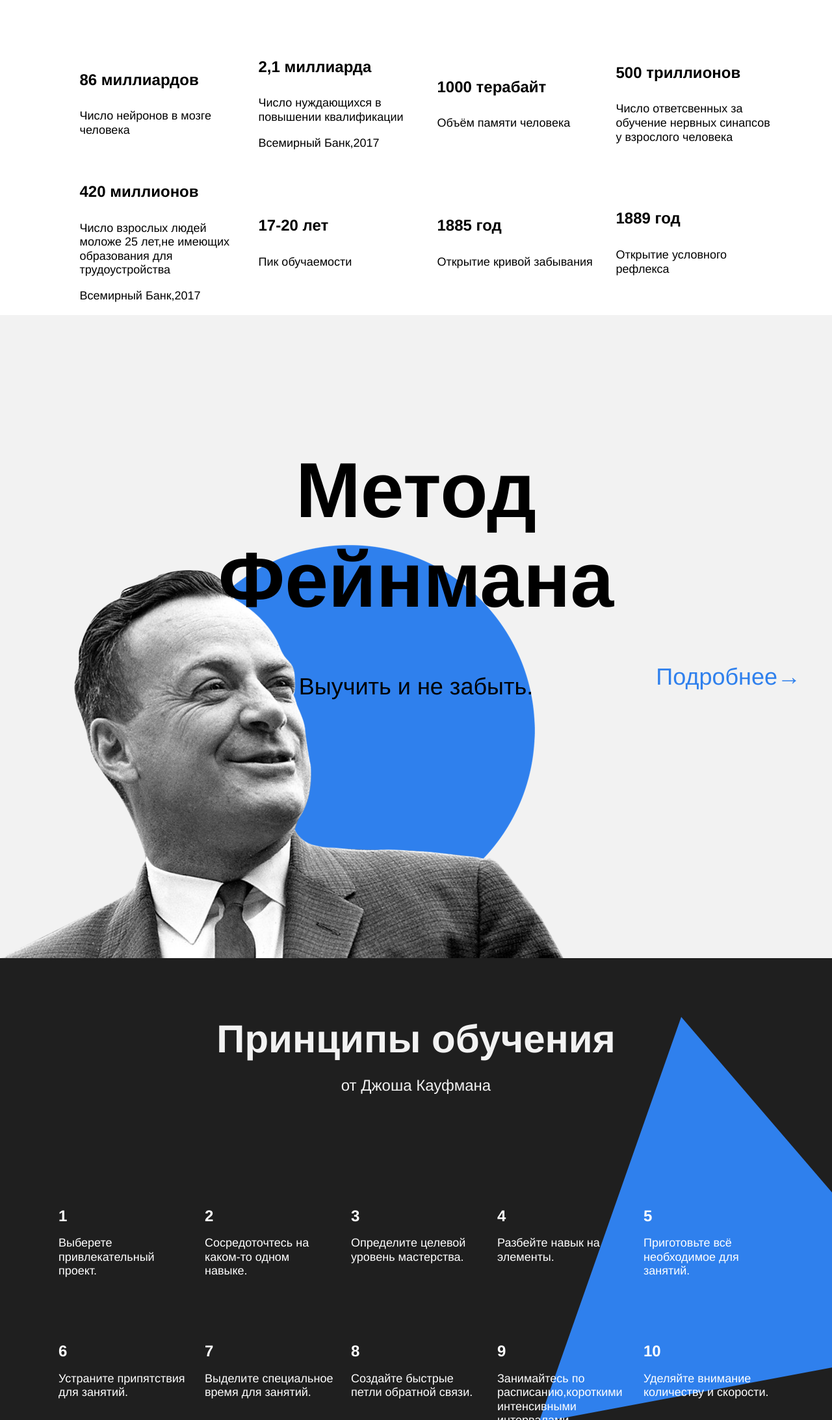
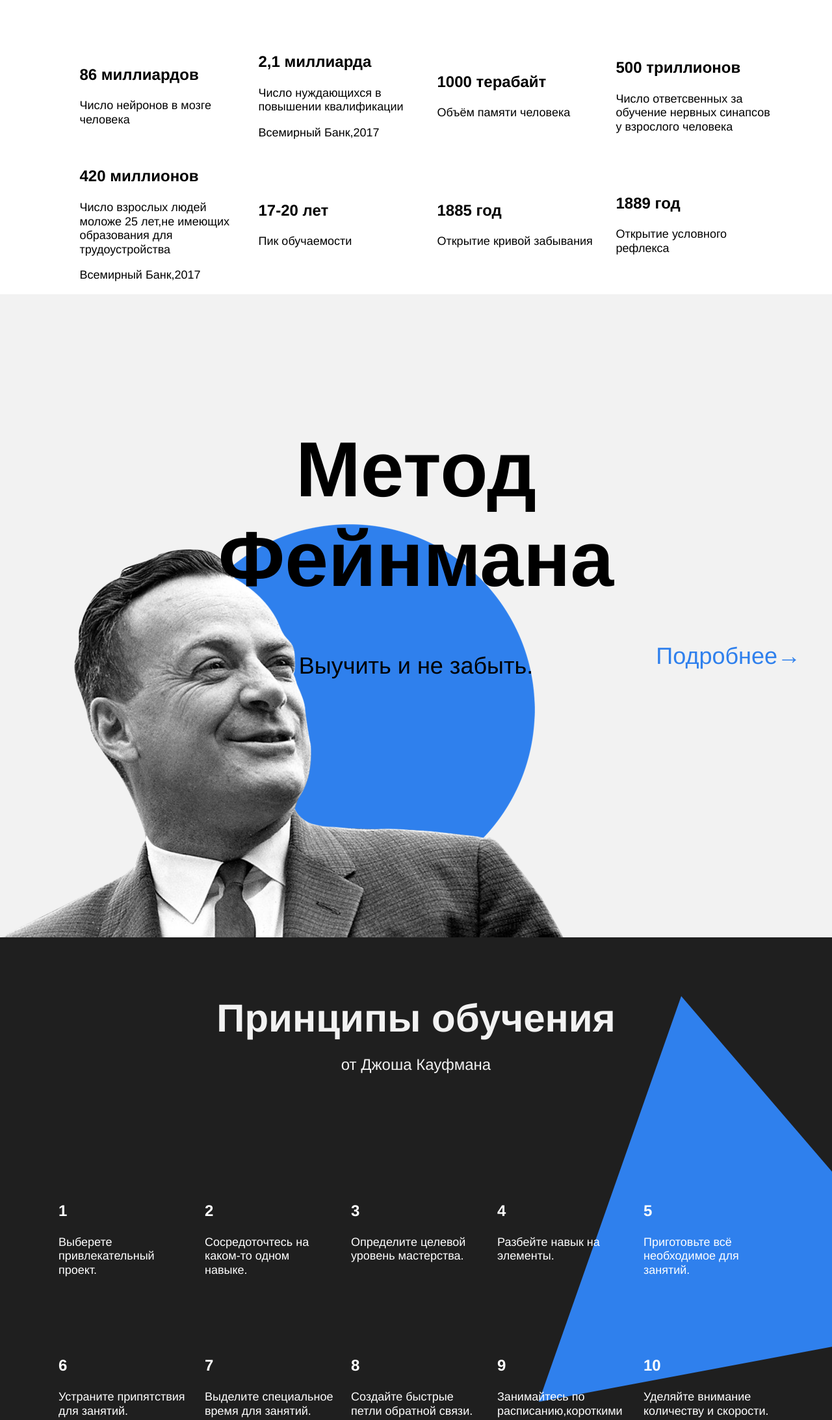
Before and after one commit to Kseniaass/how-to-learn, a plain HTML site: page index.html in a window 1280 px wide. Shown: the part 1712-3898 px from the top of the page at 65% size. Drawn offline with Linux system fonts and the light colour scheme.

Commit message:
Обновление проекта

```diff
--- a/index.html
+++ b/index.html
@@ -12,7 +12,8 @@
 <header class="header">
 <logo class="logo logo_place_header" src="images/logo_place_header.svg" alt="Логотип"></logo>
 <h1 class="header__title">Научиться учиться </h1>
-<p class="header__subtitle">Какие современные и эффективные подходы к обучению вы можете использовать в своей жизни?
+<p class="header__subtitle">Какие современные и эффективные подходы к обучению
+  вы можете использовать в своей жизни?
 <a href="#" class="header__link">Узнать&rarr; </a>
 </p>
 <div>
@@ -21,109 +22,121 @@
  </div>
 </div>
 </header>
+
 <main class="content">
 <section class="description">
  <div class="two-columns">
  <h2 class="two-columns__brief">Главные проблемы в обучении</h2>
  <div class="two-columns__main-text">
- <p class="two-columns__paragraph">Ни в школе, ни в институте нас не учат тому, как правильно изучать материал. Мы готовимся к экзаменам и учим билеты. Мы тренируемся решать однообразные задачи, чтобы лучше сдать тест, но часто в итоге это не дает нам реального знания. Зубрежка быстро выветривается и не приносит пользы.</p>
+ <p class="two-columns__paragraph">Ни в школе, ни в институте нас не учат тому, как правильно изучать материал.
+  Мы готовимся к экзаменам и учим билеты. Мы тренируемся решать однообразные задачи, чтобы лучше сдать тест,
+  но часто в итоге это не дает нам реального знания. Зубрежка быстро выветривается и не приносит пользы.</p>
   <p class="two-columns__paragraph"></p>
-    <span class="two-columns__span-accent">Вывод:</span> учиться тоже нужно уметь, но почему-то этому мало где учат. Что с этим делать?
- <p class="two-columns__paragraph">Конкретные техники и упражнения помогают изменить подход к обучению, сделать его эффективным и захватывающим. Эти же техники применяются на примере обучения в Практикуме.</p>
+    <span class="two-columns__span-accent">Вывод:</span> учиться тоже нужно уметь,
+    но почему-то этому мало где учат. Что с этим делать?
+ <p class="two-columns__paragraph">Конкретные техники и упражнения помогают изменить подход к обучению,
+сделать его эффективным и захватывающим. Эти же техники применяются на примере обучения в Практикуме.</p>
  </div>
 </section>
+
 <section class="digits">
 <h3 class="section-title">Цифры и факты</h3>
 <h3 class="section-subtitle">Про учебу и мозг</h3>
 <ul class="table">
   <li class="table__cell">
-  <h4 class="table__heading">86 миллиардов</h4>
+  <h3 class="table__heading">86 миллиардов</h3>
   <p class="table__text">Число нейронов в мозге человека</p>
   </li>
   <li class="table__cell">
-    <h4 class="table__heading">2,1 миллиарда</h4>
+    <h3 class="table__heading">2,1 миллиарда</h3>
     <p class="table__text">Число нуждающихся в повышении квалификации</p>
     <p class="table__text">Всемирный Банк,2017</p>
   </li>
   <li class="table__cell">
-    <h4 class="table__heading">1000 терабайт</h4>
+    <h3 class="table__heading">1000 терабайт</h3>
     <p class="table__text">Объём памяти человека</p>
   </li>
   <li class="table__cell">
-    <h4 class="table__heading">500 триллионов</h4>
-    <p class="table__text">Число ответсвенных за обучение нервных синапсов у взрослого человека</p>
+    <h3 class="table__heading">500 триллионов</h3>
+    <p class="table__text">Число ответсвенных за обучение нервных
+    синапсов у взрослого человека</p>
   </li>
   <li class="table__cell">
-    <h4 class="table__heading">420 миллионов</h4>
-    <p class="table__text">Число взрослых людей моложе 25 лет,не имеющих образования для трудоустройства</p>
+    <h3 class="table__heading">420 миллионов</h3>
+    <p class="table__text">Число взрослых людей моложе 25 лет,не имеющих образования
+     для трудоустройства</p>
     <p class="table__text">Всемирный Банк,2017</p>
   </li>
   <li class="table__cell">
-    <h4 class="table__heading">17-20 лет</h4>
+    <h3 class="table__heading">17-20 лет</h3>
     <p class="table__text">Пик обучаемости</p>
   </li>
   <li class="table__cell">
-    <h4 class="table__heading">1885 год</h4>
+    <h3 class="table__heading">1885 год</h3>
     <p class="table__text">Открытие кривой забывания</p>
   </li>
   <li class="table__cell">
-    <h4 class="table__heading">1889 год</h4>
+    <h3 class="table__heading">1889 год</h3>
     <p class="table__text">Открытие условного рефлекса</p>
   </li>
 </section>
+
 <section class="feynman">
 <div class="feynman__title">Метод Фейнмана</div>
 <p class="feynman__subtitle">Выучить и не забыть.</p>
 <p class="feynman__link">Подробнее&rarr;</p>
 </section>
+
 <section class="kaufman">
 <div class="kaufman__triangle"></div>
-<h5 class="section-title_theme_dark">Принципы обучения</h5>
-<h6 class="section-subtitle_theme_dark">от Джоша Кауфмана</h6>
+<h3 class="section-title_theme_dark">Принципы обучения</h3>
+<h3 class="section-subtitle_theme_dark">от Джоша Кауфмана</h3>
 <ul class="table_theme_dark">
   <li class="table__cell_theme_dark">
-   <h7 class="table__heading_theme_dark">1</h7>
+   <h3 class="table__heading_theme_dark">1</h3>
    <p class="table__text_theme_dark">Выберете привлекательный проект.</p>
   </li>
   <li class="table__cell_theme_dark">
-    <h7 class="table__heading_theme_dark">2</h7>
+    <h3 class="table__heading_theme_dark">2</h3>
     <p class="table__text_theme_dark">Сосредоточтесь на каком-то одном навыке.</p>
    </li>
    <li class="table__cell_theme_dark">
-    <h7 class="table__heading_theme_dark">3</h7>
+    <h3 class="table__heading_theme_dark">3</h3>
     <p class="table__text_theme_dark">Определите целевой уровень мастерства.</p>
    </li>
    <li class="table__cell_theme_dark">
-    <h7 class="table__heading_theme_dark">4</h7>
+    <h3 class="table__heading_theme_dark">4</h3>
     <p class="table__text_theme_dark">Разбейте навык на элементы.</p>
    </li>
    <li class="table__cell_theme_dark">
-    <h7 class="table__heading_theme_dark">5</h7>
+    <h3 class="table__heading_theme_dark">5</h3>
     <p class="table__text_theme_dark">Приготовьте всё необходимое для занятий.</p>
    </li>
    <li class="table__cell_theme_dark">
-    <h7 class="table__heading_theme_dark">6</h7>
+    <h3 class="table__heading_theme_dark">6</h3>
     <p class="table__text_theme_dark">Устраните припятствия для занятий.</p>
    </li>
    <li class="table__cell_theme_dark">
-    <h7 class="table__heading_theme_dark">7</h7>
+    <h3 class="table__heading_theme_dark">7</h3>
     <p class="table__text_theme_dark">Выделите специальное время для занятий.</p>
    </li>
    <li class="table__cell_theme_dark">
-    <h7 class="table__heading_theme_dark">8</h7>
+    <h3 class="table__heading_theme_dark">8</h3>
     <p class="table__text_theme_dark">Создайте быстрые петли обратной связи.</p>
    </li>
    <li class="table__cell_theme_dark">
-    <h7 class="table__heading_theme_dark">9</h7>
-    <p class="table__text_theme_dark">Занимайтесь по расписанию,короткими интенсивными интервалами.</p>
+    <h3 class="table__heading_theme_dark">9</h3>
+    <p class="table__text_theme_dark">Занимайтесь по расписанию,короткими
+    интенсивными интервалами.</p>
    </li>
    <li class="table__cell_theme_dark">
-    <h7 class="table__heading_theme_dark">10</h7>
+    <h3 class="table__heading_theme_dark">10</h3>
     <p class="table__text_theme_dark">Уделяйте внимание количеству и скорости.</p>
    </li>
 </ul>
 </section>
 </main>
+
 <footer class="footer">
 <div class="footer__columns">
 <div class="footer__ column_content_copyright">
@@ -131,22 +144,25 @@
  <p class="footer__author"> &copy; Krivova Ksenia</p>
 </div>
 <nav class="footer__column footer__column_content_info">
-  <h8 class="footer__column-heading">О Практикуме</h8>
+  <h3 class="footer__column-heading">О Практикуме</h3>
   <a  class="footer__column-links">Главная</a>
   <a  class="footer__column-links">Концепция</a>
   <a  class="footer__column-links">Наставники</a>
 </nav>
 <nav class="footer__column footer__column_content_social">
-  <h8 class="footer__column-heading">Соцсети</h8>
+  <h3 class="footer__column-heading">Соцсети</h3>
   <div class="footer__column-links">
  <a class="footer__column-link"  href="#">
-  <img class="footer__social-icon" lang="en" src="./images/youtube-icon.svg" alt="Иконка YouTube">YouTude
+  <img class="footer__social-icon" lang="en" src="./images/youtube-icon.svg" alt="Иконка YouTube">
+YouTude
 </a>
 <a class="footer__column-link"  href="#">
-  <img href="#" class="footer__social-icon" src="./images/vk_color_white.svg" alt="Иконка Вконтакте">ВКонтакте
+  <img href="#" class="footer__social-icon" src="./images/vk_color_white.svg" alt="Иконка Вконтакте">
+ВКонтакте
 </a>
   <a class="footer__column-link"  href="#">
-  <img href="#" class="footer__social-icon" lang="en" src="./images/tiktok-icon.svg" alt="Иконка TikTok">TikTok
+  <img href="#" class="footer__social-icon" lang="en" src="./images/tiktok-icon.svg" alt="Иконка TikTok">
+TikTok
 </a>
 </nav>
 </div>
```
